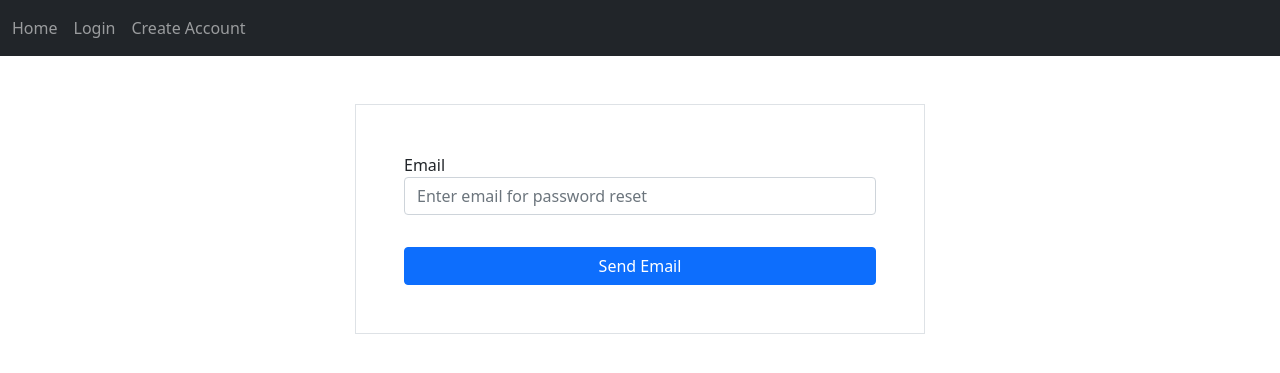
After one commit to sethfanclub/flask-friends, a Flask app: page /forgot-password in a window 1280 px wide. The commit adds this page. Shown: the top 373 px of the page. Run offline with Flask 2, Linux system fonts and the light colour scheme.

Commit message:
6/11/2021 4:38PM

```diff
--- a/app.py
+++ b/app.py
@@ -5,7 +5,7 @@ app = create_app()
 if __name__ == '__main__':
   app.run(debug=True)
 
-# Let users change their password
 # Implement forgot password
+# Design home page
 # Let users message each other
 # Make site responsive
--- a/friends/__init__.py
+++ b/friends/__init__.py
@@ -1,5 +1,5 @@
 from flask import Flask
-from .extensions import db, login_manager, migrate, toolbar
+from .extensions import db, login_manager, migrate, toolbar, mail
 
 
 def create_app(config_file='config.py'):
@@ -24,6 +24,8 @@ def create_app(config_file='config.py'):
 
   toolbar.init_app(app)
 
+  mail.init_app(app)
+
   @login_manager.user_loader
   def load_user(user_id):
     return User.query.get(user_id)
--- a/friends/auth.py
+++ b/friends/auth.py
@@ -3,7 +3,7 @@ from flask_login import login_required, login_user, logout_user
 from werkzeug.security import generate_password_hash, check_password_hash
 
 from .models import User, Wall
-from .forms import RegistrationForm, LoginForm
+from .forms import RegistrationForm, LoginForm, RequestResetForm
 from .extensions import db
 
 
@@ -55,3 +55,14 @@ def logout():
   logout_user()
   flash('You have been logged out', category='info')
   return redirect(url_for('views.home'))
+
+@auth.route('/forgot-password')
+def forgot_password():
+  form = RequestResetForm()
+  if form.validate_on_submit():
+    pass
+  return render_template('forgot_password.html', form=form)
+
+@auth.route('/send-password-reset')
+def send_password_reset():
+  return redirect(url_for('auth.login'))
--- a/friends/extensions.py
+++ b/friends/extensions.py
@@ -2,8 +2,10 @@ from flask_sqlalchemy import SQLAlchemy
 from flask_login import LoginManager
 from flask_migrate import Migrate
 from flask_debugtoolbar import DebugToolbarExtension
+from flask_mail import Mail
 
 db = SQLAlchemy()
 login_manager = LoginManager()
 migrate = Migrate()
 toolbar = DebugToolbarExtension()
+mail = Mail()
--- a/friends/forms.py
+++ b/friends/forms.py
@@ -39,3 +39,12 @@ class ChangePasswordForm(FlaskForm):
   password2 = PasswordField('New Password', validators=[DataRequired()])
   password3 = PasswordField('New Password (again)', validators=[DataRequired(), EqualTo('password2')])
   submit = SubmitField('Update Password')
+
+class RequestResetForm(FlaskForm):
+  email = StringField('Email', validators=[Email()])
+  submit = SubmitField(label=None)
+
+  def validate_email(self, email):
+    user_exists = User.query.filter_by(email=email.data).first()
+    if not user_exists:
+      raise ValidationError('No user is registered with that email')
--- a/friends/models.py
+++ b/friends/models.py
@@ -31,6 +31,7 @@ class Post(db.Model):
   author_id = db.Column(db.Integer, db.ForeignKey('user.id', ondelete='CASCADE'))
   wall_id = db.Column(db.Integer, db.ForeignKey('wall.id', ondelete='CASCADE'))
   comments = db.relationship('Comment', backref='post')
+  changes = db.Column(db.Integer, default=0)
 
 class Comment(db.Model):
   __tablename__ = 'comment'
--- a/friends/templates/edit_post.html
+++ b/friends/templates/edit_post.html
@@ -10,8 +10,8 @@
       <form class="d-grid gap-4" method="POST">
         {{ form.hidden_tag() }}
         {% if form.content.errors %}
+          {{ form.content(class="form-control is-invalid") }}
           <div class="invalid-feedback">
-            {{ form.content(class="form-control is-invalid") }}
             {% for error in post.content.errors %}
               <span>{{ error }}</span>
             {% endfor %}
--- /dev/null
+++ b/friends/templates/forgot_password.html
@@ -0,0 +1,26 @@
+{% extends 'base.html' %}
+{% block head %}
+  <title>Friends - Forgot Password</title>
+{% endblock %}
+{% block content %}
+  <div class="row mt-5">
+    <div class="col-md-6 mx-auto bg-lighgt border p-5">
+      <form class="d-grid gap-3" method="POST">
+        <div class="form-group">
+          {{ form.email.label() }}
+          {% if form.email.errors %}
+            {{ form.email(class="form-control is-invalid") }}
+            <div class="invalid-feedback">
+              {% for error in form.email.errors %}
+                <span>{{ error }}</span>
+              {% endfor %}
+            </div>
+          {% else %}
+            {{ form.email(class="form-control", placeholder="Enter email for password reset") }}
+          {% endif %}
+        </div>
+        {{ form.submit(class="btn btn-primary mt-3", value="Send Email") }}
+      </form>
+    </div>
+  </div>
+{% endblock %}
--- a/friends/views.py
+++ b/friends/views.py
@@ -1,10 +1,10 @@
 from flask.helpers import flash
-from friends.auth import login
 from flask_login import current_user, login_required
 from flask import Blueprint, render_template, request, send_from_directory, jsonify, url_for, redirect
 from os import path, remove
 import uuid
 import json
+from datetime import datetime
 
 from werkzeug.security import check_password_hash, generate_password_hash
 
@@ -138,6 +138,8 @@ def edit_post(post_id):
   form = PostForm()
   if form.validate_on_submit():
     post.content = form.content.data
+    post.date_posted = datetime.utcnow()
+    post.changes += 1
     db.session.commit()
     return redirect(url_for('views.wall', wall_id=user.wall.id))
 
```
Also changed, not shown: friends/config.py (+7 -0 lines), friends/templates/login.html (+4 -5 lines), friends/templates/wall.html (+7 -1 lines), migrations/versions/d85b7db5cf3d_.py (added, +28 -0 lines), 1 other file.
